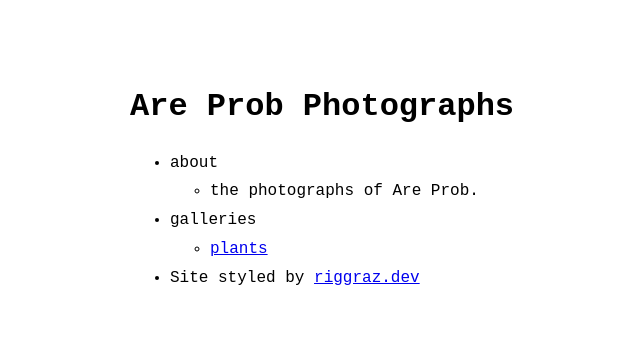
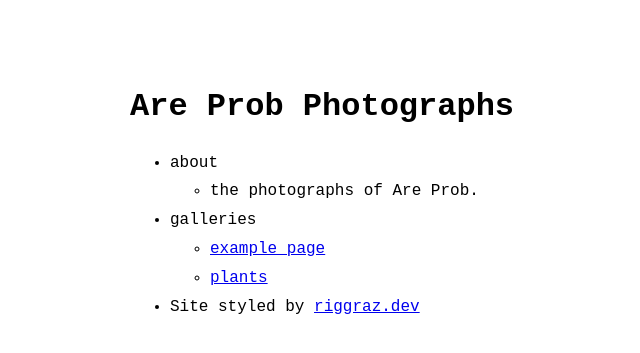
Before and after one commit to lucabutikofer/Photography, a Jekyll site: the page built from index.md, in a window 1280 px wide. Shown: the top 353 px of the page, without its empty margins (190-830 px from the left). Built offline with Jekyll 4.4.1, drawn with Linux system fonts in a browser that asks for light colours.

Commit message:
Update menu.yml

```diff
--- a/_data/menu.yml
+++ b/_data/menu.yml
@@ -8,7 +8,9 @@ entries:
 
   - title: galleries
     entries:
+      - title: example page
+        url: about
       - title: plants
-        url: Plants.md
+        url: Plants
 
   - title: "Site styled by <a href='https://riggraz.dev'>riggraz.dev</a>"
```
